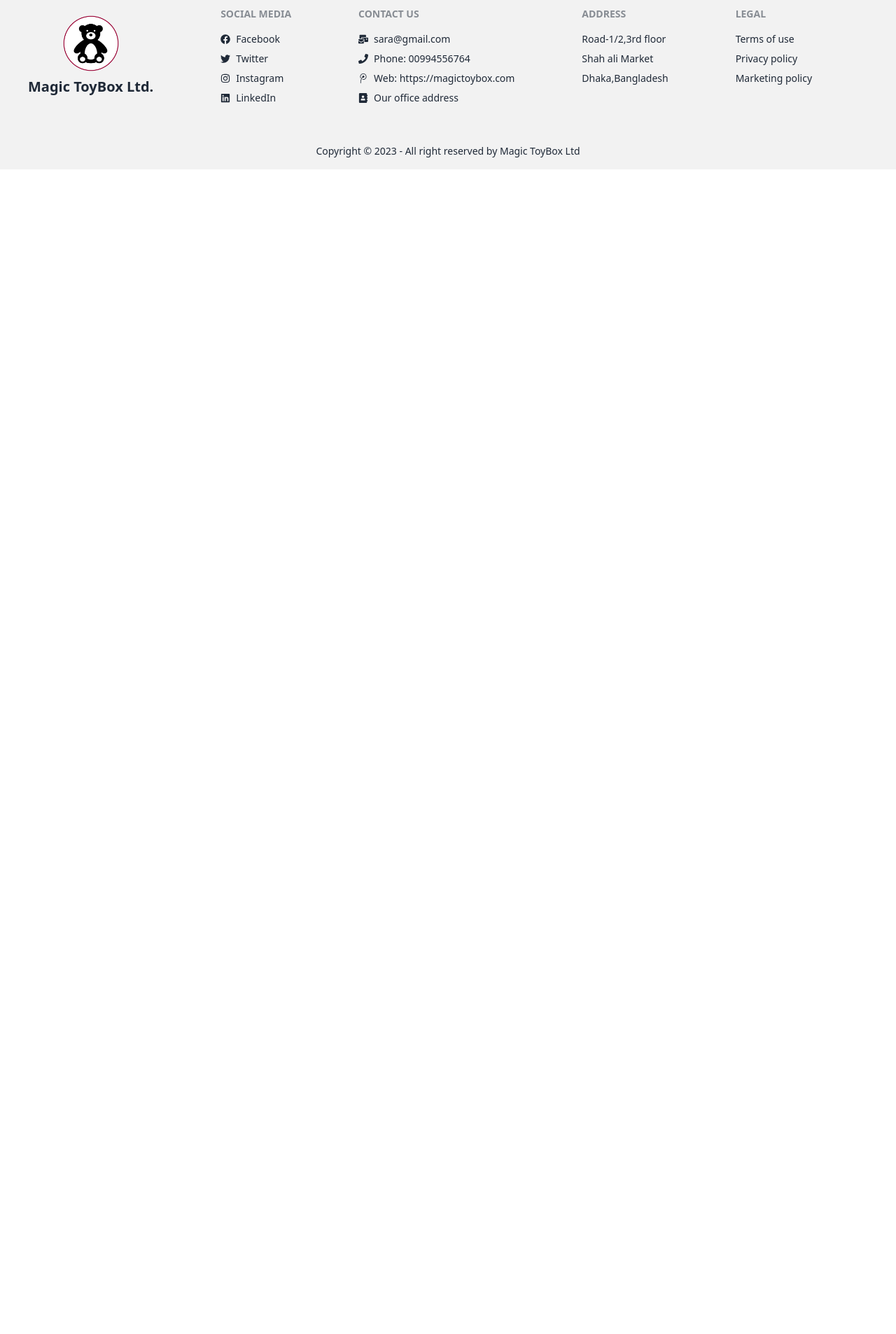
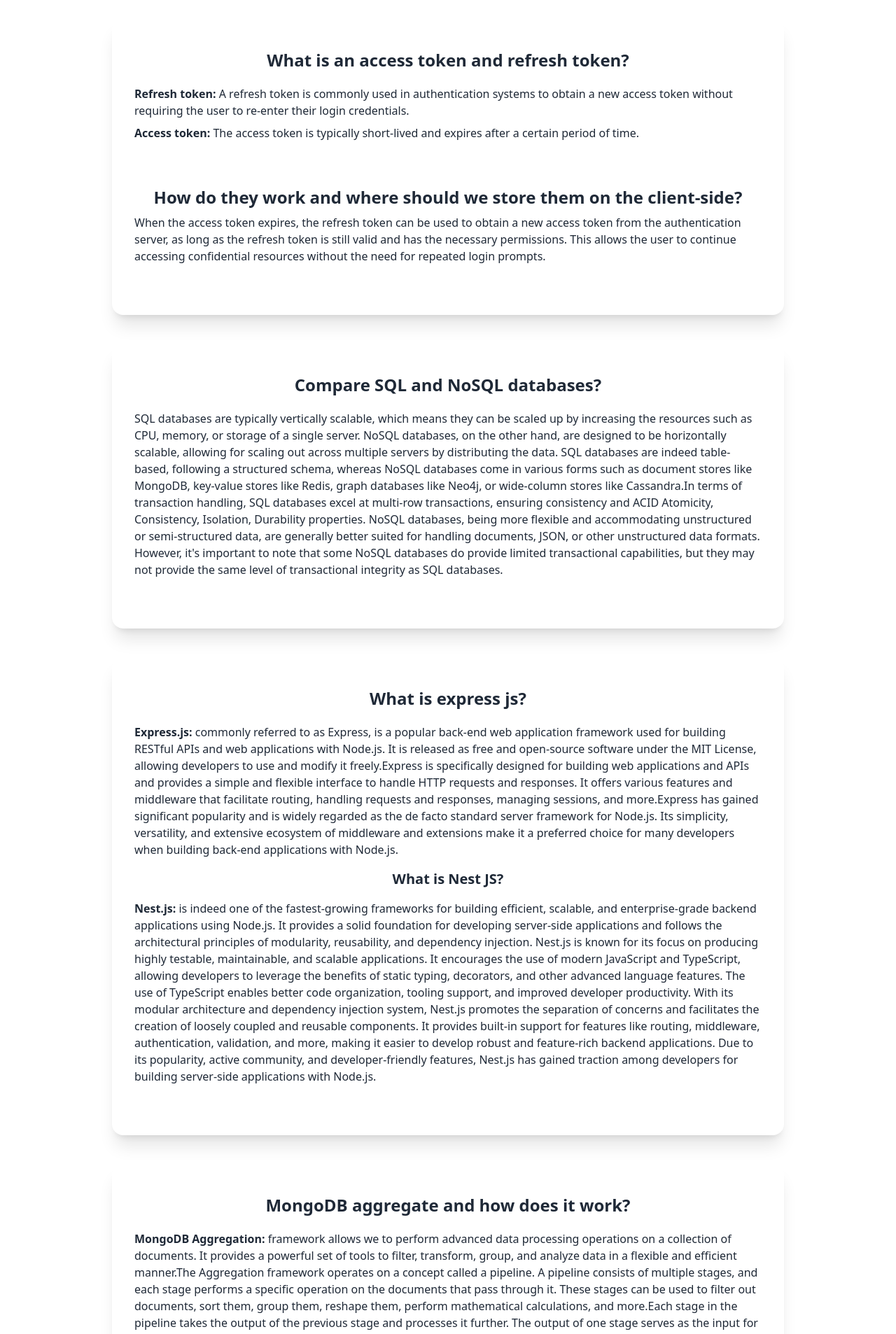
Before and after one commit to faridul22/magic-toy-box-client, a React (Vite) app: page /blogs in a window 1280 px wide. Shown: the part 120-2026 px from the top of the page at 70% size. Before the commit the page ends 800 px from the top, so only its background shows below. Built offline with nearby package versions, Linux system fonts and the light colour scheme; no server answers.

Commit message:
blogs added done

```diff
--- a/src/pages/Blogs/Blogs.jsx
+++ b/src/pages/Blogs/Blogs.jsx
@@ -4,8 +4,59 @@ import useTitle from '../../hooks/useTitle';
 const Blogs = () => {
     useTitle("Blogs")
     return (
-        <div>
-            <h1>blogs</h1>
+        <div className='container my-20'>
+            {/* blog 1 */}
+            <div className="card w-3/4 mx-auto bg-base-100 shadow-xl pb-10 my-10">
+                <div className="card-body">
+                    <h2 className="text-center font-semibold text-2xl my-3">What is an access token and refresh token?</h2>
+                    <p><strong>Refresh token: </strong>A refresh token is commonly used in authentication systems to obtain a new access token without requiring the user to re-enter their login credentials.</p>
+                    <p><strong>Access token: </strong>The access token is typically short-lived and expires after a certain period of time.</p>
+
+                </div>
+                <div className="card-body">
+                    <h2 className="text-center font-semibold text-2xl">How do they work and where should we store them on the client-side?</h2>
+                    <p><strong></strong>When the access token expires, the refresh token can be used to obtain a new access token from the authentication server, as long as the refresh token is still valid and has the necessary permissions. This allows the user to continue accessing confidential resources without the need for repeated login prompts.
+                    </p>
+
+                </div>
+            </div>
+            {/* blog 2 */}
+            <div className="card w-3/4 mx-auto bg-base-100 shadow-xl pb-10 my-10">
+                <div className="card-body">
+                    <h2 className="text-center font-semibold text-2xl my-3">Compare SQL and NoSQL databases?</h2>
+                    <p>
+                        SQL databases are typically vertically scalable, which means they can be scaled up by increasing the resources such as CPU, memory, or storage of a single server. NoSQL databases, on the other hand, are designed to be horizontally scalable, allowing for scaling out across multiple servers by distributing the data.
+                        SQL databases are indeed table-based, following a structured schema, whereas NoSQL databases come in various forms such as document stores like MongoDB, key-value stores like Redis, graph databases like Neo4j, or wide-column stores like Cassandra.In terms of transaction handling, SQL databases excel at multi-row transactions, ensuring consistency and ACID Atomicity, Consistency, Isolation, Durability properties. NoSQL databases, being more flexible and accommodating unstructured or semi-structured data, are generally better suited for handling documents, JSON, or other unstructured data formats. However, it's important to note that some NoSQL databases do provide limited transactional capabilities, but they may not provide the same level of transactional integrity as SQL databases.
+                    </p>
+                </div>
+
+            </div>
+            {/* blog 3 */}
+            <div className="card w-3/4 mx-auto bg-base-100 shadow-xl pb-10 my-10">
+                <div className="card-body">
+                    <h2 className="text-center font-semibold text-2xl my-3">What is express js?</h2>
+                    <p>
+                        <strong>Express.js:</strong> commonly referred to as Express, is a popular back-end web application framework used for building RESTful APIs and web applications with Node.js. It is released as free and open-source software under the MIT License, allowing developers to use and modify it freely.Express is specifically designed for building web applications and APIs and provides a simple and flexible interface to handle HTTP requests and responses. It offers various features and middleware that facilitate routing, handling requests and responses, managing sessions, and more.Express has gained significant popularity and is widely regarded as the de facto standard server framework for Node.js. Its simplicity, versatility, and extensive ecosystem of middleware and extensions make it a preferred choice for many developers when building back-end applications with Node.js.
+                    </p>
+                    <h2 className="text-center font-semibold text-xl my-2">What is Nest JS?</h2>
+                    <p>
+                        <strong>Nest.js:</strong> is indeed one of the fastest-growing frameworks for building efficient, scalable, and enterprise-grade backend applications using Node.js. It provides a solid foundation for developing server-side applications and follows the architectural principles of modularity, reusability, and dependency injection.
+                        Nest.js is known for its focus on producing highly testable, maintainable, and scalable applications. It encourages the use of modern JavaScript and TypeScript, allowing developers to leverage the benefits of static typing, decorators, and other advanced language features. The use of TypeScript enables better code organization, tooling support, and improved developer productivity.
+                        With its modular architecture and dependency injection system, Nest.js promotes the separation of concerns and facilitates the creation of loosely coupled and reusable components. It provides built-in support for features like routing, middleware, authentication, validation, and more, making it easier to develop robust and feature-rich backend applications.
+                        Due to its popularity, active community, and developer-friendly features, Nest.js has gained traction among developers for building server-side applications with Node.js.
+                    </p>
+                </div>
+            </div>
+            {/* blog 4 */}
+            <div className="card w-3/4 mx-auto bg-base-100 shadow-xl pb-10 my-10">
+                <div className="card-body">
+                    <h2 className="text-center font-semibold text-2xl my-3">MongoDB aggregate and how does it work?</h2>
+                    <p>
+                        <strong>MongoDB Aggregation:</strong> framework allows we to perform advanced data processing operations on a collection of documents. It provides a powerful set of tools to filter, transform, group, and analyze data in a flexible and efficient manner.The Aggregation framework operates on a concept called a pipeline. A pipeline consists of multiple stages, and each stage performs a specific operation on the documents that pass through it. These stages can be used to filter out documents, sort them, group them, reshape them, perform mathematical calculations, and more.Each stage in the pipeline takes the output of the previous stage and processes it further. The output of one stage serves as the input for the next stage in the pipeline. This allows we to perform complex data transformations by chaining multiple stages together. the Aggregation framework in MongoDB is a versatile tool for performing advanced data analysis, reporting, and computation on our collections. It allows we to process large volumes of data in a flexible and efficient manner, enabling we to derive meaningful insights from our MongoDB data.
+                    </p>
+                </div>
+
+            </div>
         </div>
     );
 };
```
